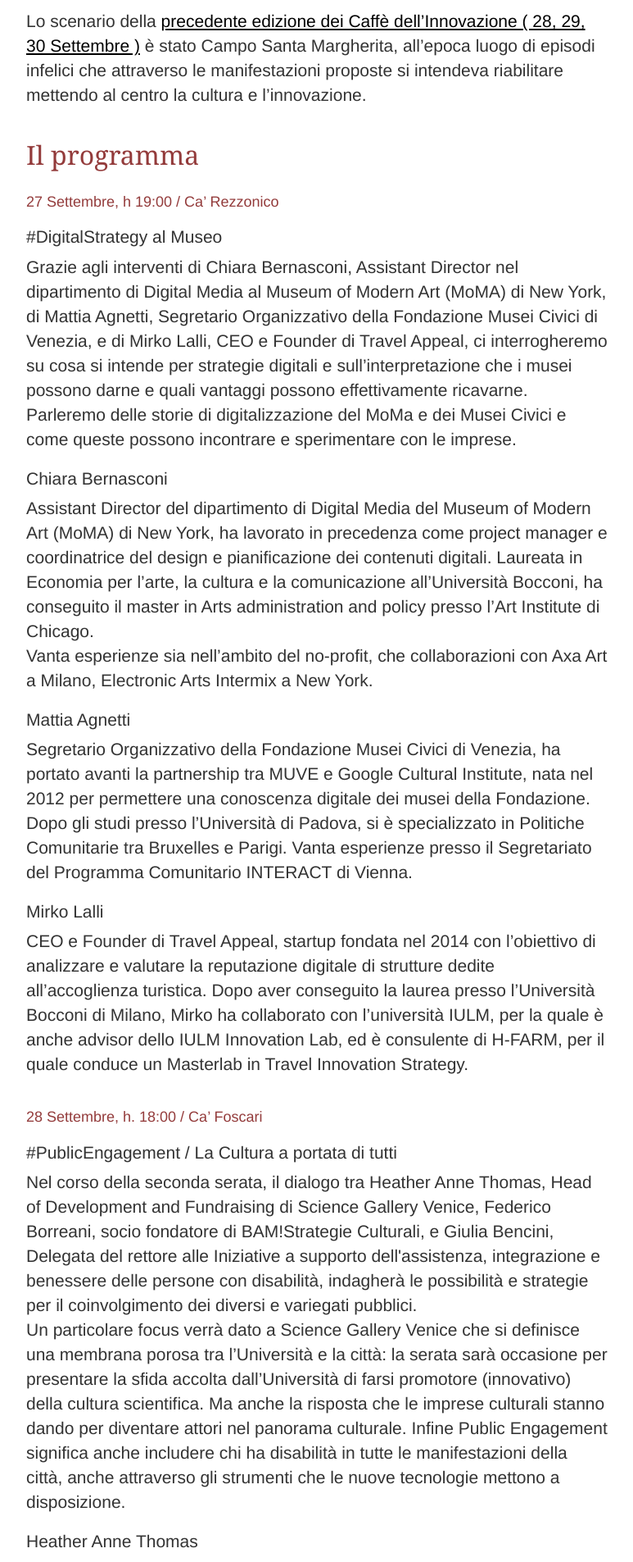
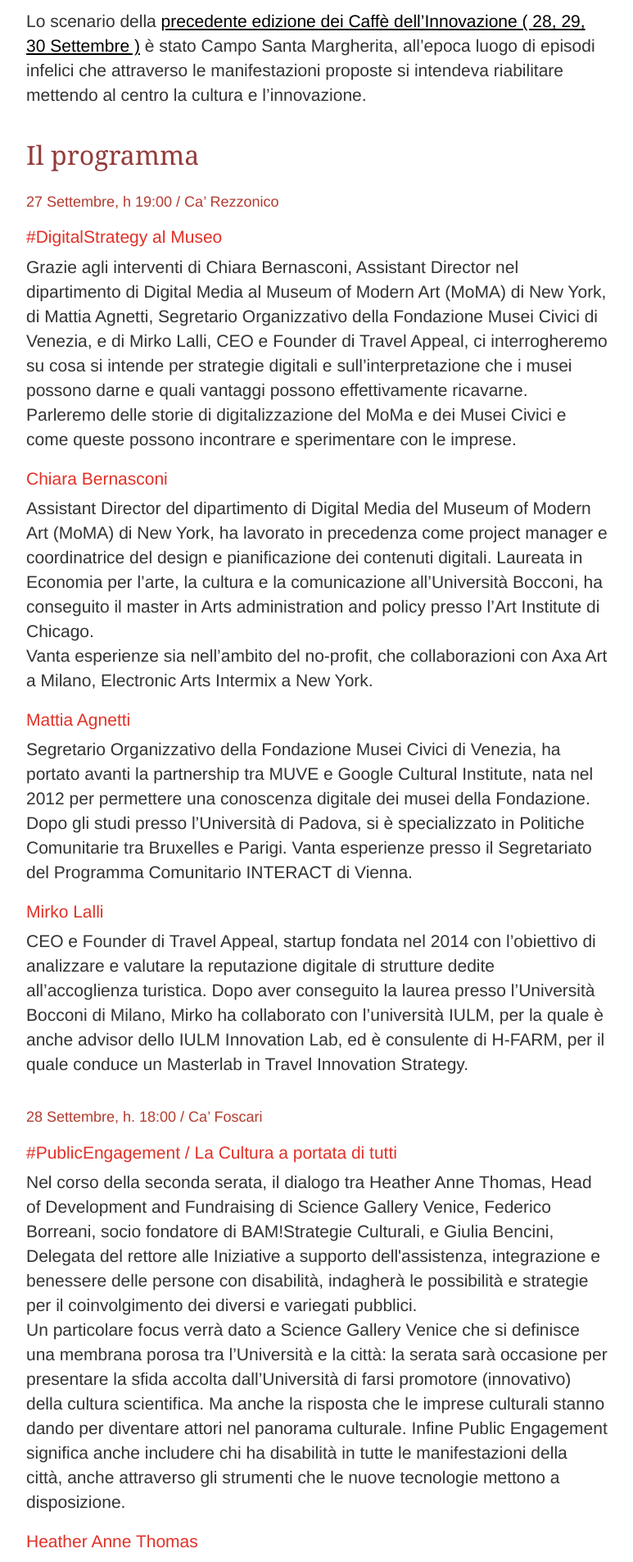
Before and after one commit to simonini/dvri-j-theme, a Jekyll site: the page built from progetti/caffe.html, in a window 1280 px wide. Shown: the part 1871-3776 px from the top of the page at 82% size, without its empty margins (253-1026 px from the left). Built offline with Jekyll 4.4.1, drawn with Linux system fonts in a browser that asks for light colours; the table of contents is made by our own code.

Commit message:
colori tra h4 e h5 e h6

```diff
--- a/_sass/caffe.sass
+++ b/_sass/caffe.sass
@@ -34,12 +34,13 @@
   p
     font-size: 21px
     color: #333
+
   h4
-    color: rgba(120, 10, 10, 0.8)
+    color: #b23b2f
   h5
     font-size: 21px
     margin-top: 21px
-
+    color: #E13127
   a
     text-decoration: underline
   img
```
